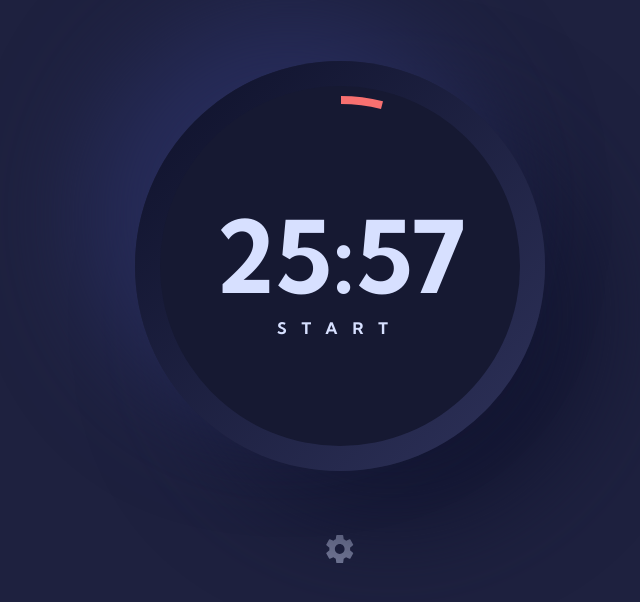
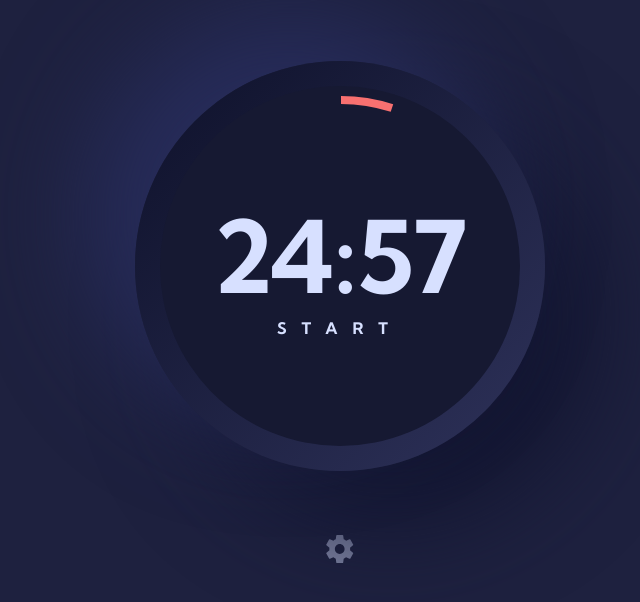
Before and after one commit to juliancioc/frontend-mentor, a plain HTML site: page pomodoro-app/index.html in a window 1280 px wide. Both pictures are taken after a click on the button "pomodoro". Shown: the part 104-706 px from the top of the page, without its empty margins (300-940 px from the left). Drawn offline with nearby package versions, Linux system fonts and the light colour scheme; files that its build step writes are made by us from their sources.

Commit message:
feat: show minutes pomodoro

```diff
--- a/pomodoro-app/index.html
+++ b/pomodoro-app/index.html
@@ -23,7 +23,7 @@
       <svg class="progress-ring" height="340" width="340">
         <circle class="progress-ring__circle" stroke-width="8" fill="transparent" r="165" cx="171" cy="171" />
       </svg>
-      <p class="progress-time">25:<span class="seconds">00</span></p>
+      <p class="progress-time"><span class="minutes">25</span>:<span class="seconds">00</span></p>
       <p class="pause">START</p>
       <div class="background"></div>
     </div>
--- a/pomodoro-app/main.js
+++ b/pomodoro-app/main.js
@@ -1,11 +1,13 @@
 const btnStartPomodoroEl = document.querySelector(".start-pomodoro")
 const secondsTextEl = document.querySelector(".seconds")
+const minutesTextEl = document.querySelector(".minutes")
 
 const circle = document.querySelector(".progress-ring__circle");
 const radius = circle.r.baseVal.value;
 const circumference = radius * 2 * Math.PI;
 
-let mins, perc, initial, totalSecs, seconds, secondsToShow;
+let perc, initial, totalSecs, seconds, secondsToShow;
+let mins = 24
 
 circle.style.strokeDasharray = circumference;
 circle.style.strokeDashoffset = circumference;
@@ -15,20 +17,29 @@ function setProgress(percent) {
   circle.style.strokeDashoffset = offset;
 }
 
+function decrementMinutes() {
+  mins--
+  minutesTextEl.innerHTML = mins
+}
+
 function decrementTime() {
-  secondsToShow--
+  secondsTextEl.innerHTML = secondsToShow < 10 ? `0${secondsToShow}` : secondsToShow
+  perc = Math.ceil(((60 - seconds) / 60) * 100)
+
   if (secondsToShow === 0) {
     secondsToShow = 60
+    decrementMinutes()
   }
-  secondsTextEl.innerHTML = secondsToShow < 10 ? `0${secondsToShow}` : secondsToShow
-  perc = Math.ceil(((60 - seconds) / 60) * 100);
-  setProgress(perc);
-  seconds--;
+
   window.setTimeout("decrementTime()", 1000);
+  setProgress(perc)
+  seconds--
+  secondsToShow--
 }
 
 btnStartPomodoroEl.addEventListener("click", () => {
-  seconds = 60;
-  secondsToShow = 60
+  minutesTextEl.innerHTML = 24
+  seconds = 59;
+  secondsToShow = 59
   setTimeout(decrementTime, 60)
 })
```
